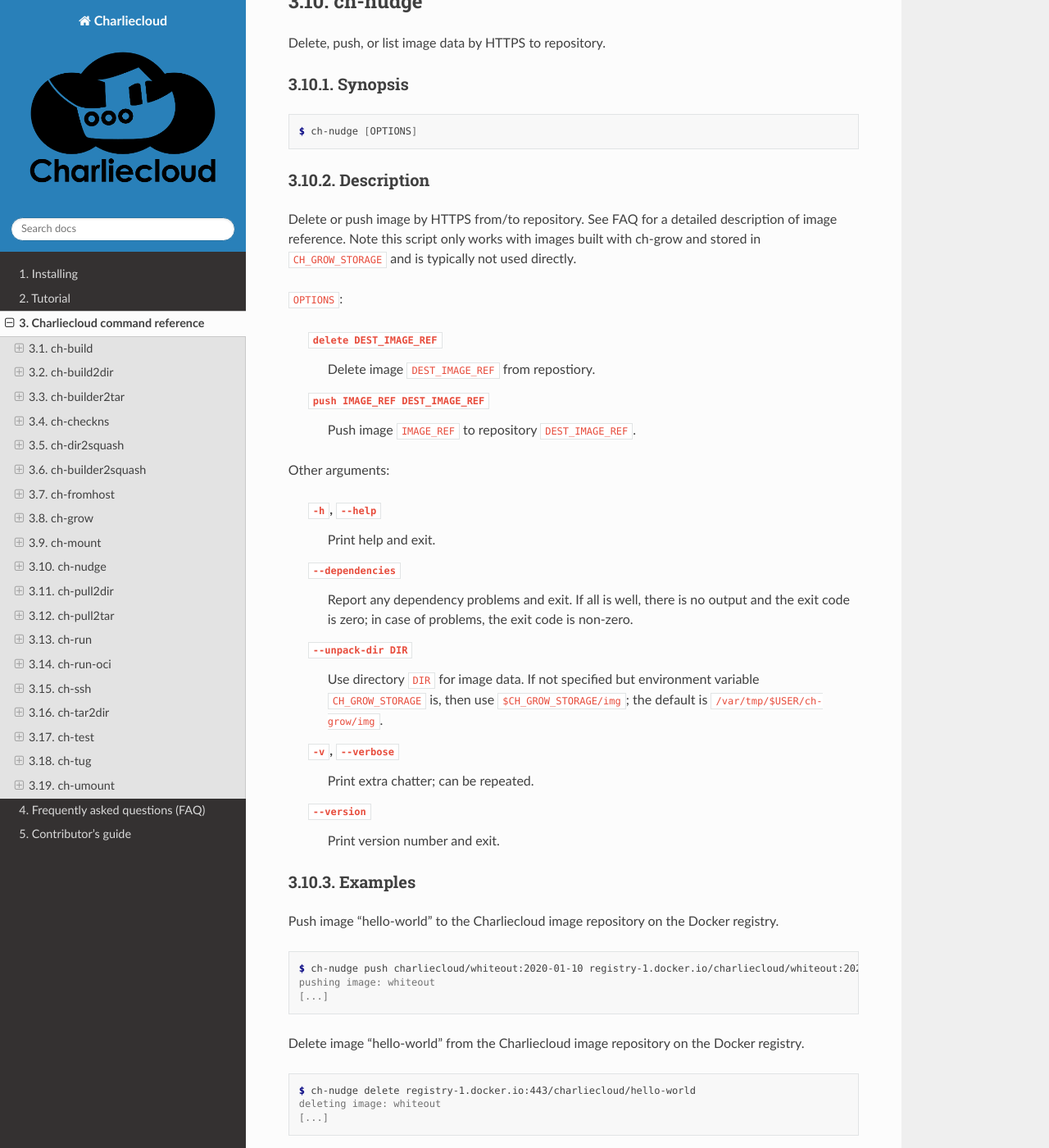
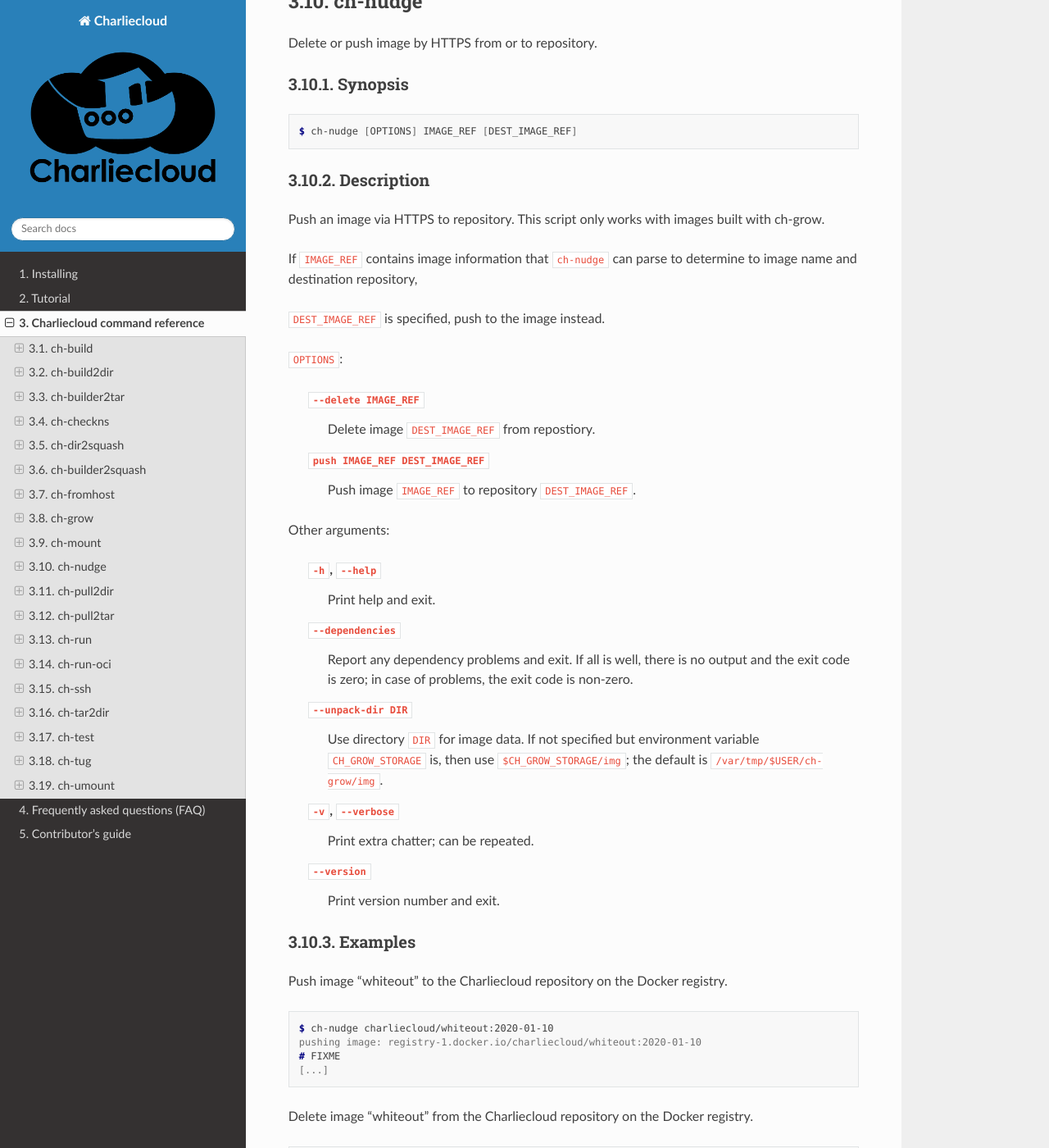
Before and after one commit to hpc/charliecloud, a Sphinx documentation site: the page built from doc/command-usage.rst, in a window 1280 px wide and 1400 px high, scrolled down 14860 px. Shown: the whole window at 82% size. Built offline with Sphinx 7.4.7 and the Read the Docs theme 2.0.0, drawn with Linux system fonts in a browser that asks for light colours.

Commit message:
add ch-nudge python script; fix doc-sane

```diff
--- a/doc/ch-nudge.rst
+++ b/doc/ch-nudge.rst
@@ -1,7 +1,7 @@
 :orphan:
 
 ch-nudge man page
-+++++++++++++++++
+++++++++++++++++++++++
 
 .. include:: ./ch-nudge_desc.rst
 .. include:: ./bugs.rst
--- a/doc/ch-nudge_desc.rst
+++ b/doc/ch-nudge_desc.rst
@@ -3,19 +3,25 @@
 
 ::
 
-   $ ch-nudge [OPTIONS]
+   $ ch-nudge [OPTIONS] IMAGE_REF [DEST_IMAGE_REF]
 
 Description
 ===========
 
-Delete or push image by HTTPS from/to repository. See FAQ for a detailed
-description of image reference. Note this script only works with images built
-with ch-grow and stored in :code:`CH_GROW_STORAGE` and is typically not used
-directly.
+Push an image via HTTPS to repository. This script only works with images
+built with ch-grow.
+
+If :code:`IMAGE_REF` contains image information that :code:`ch-nudge` can parse
+to determine to image name and destination repository,
+
+:code:`DEST_IMAGE_REF` is specified, push to the image instead.
+
 
 :code:`OPTIONS`:
 
-  :code:`delete DEST_IMAGE_REF`
+
+
+  :code:`--delete IMAGE_REF`
     Delete image :code:`DEST_IMAGE_REF` from repostiory.
 
   :code:`push IMAGE_REF DEST_IMAGE_REF`
@@ -46,20 +52,20 @@
 Examples
 ========
 
-Push image "hello-world" to the Charliecloud image repository on the Docker
-registry.
+Push image "whiteout" to the Charliecloud repository on the Docker registry.
 
 ::
 
-  $ ch-nudge push charliecloud/whiteout:2020-01-10 registry-1.docker.io/charliecloud/whiteout:2020-01-10
-  pushing image: whiteout
+  $ ch-nudge charliecloud/whiteout:2020-01-10
+  pushing image: registry-1.docker.io/charliecloud/whiteout:2020-01-10
+  # FIXME
   [...]
 
-Delete image "hello-world" from the Charliecloud image repository on the
-Docker registry.
+Delete image "whiteout" from the Charliecloud repository on the Docker registry.
 
 ::
 
   $ ch-nudge delete registry-1.docker.io:443/charliecloud/hello-world
   deleting image: whiteout
+  # FIXME
   [...]
--- a/doc/charliecloud.rst
+++ b/doc/charliecloud.rst
@@ -19,6 +19,7 @@
 ch-fromhost(1),
 ch-grow(1),
 ch-mount(1),
+ch-nudge(1),
 ch-pull2dir(1),
 ch-pull2tar(1),
 ch-run(1),
--- a/doc/command-usage.rst
+++ b/doc/command-usage.rst
@@ -78,7 +78,7 @@
 ch-nudge
 ++++++++
 
-Delete, push, or list image data by HTTPS to repository.
+Delete or push image by HTTPS from or to repository.
 
 .. include:: ./ch-nudge_desc.rst
 
--- a/doc/conf.py
+++ b/doc/conf.py
@@ -271,7 +271,7 @@
     "Mount a SquashFS image file using FUSE",
     [], 1),
    ("ch-nudge", "ch-nudge",
-    "Delete, push, or list image data by HTTPS to repository",
+    "Delete or push image by HTTPS from or to repository",
     [], 1),
    ("ch-pull2dir", "ch-pull2dir",
     "Pull image from a Docker Hub and unpack into directory",
```
Also changed, not shown: 3 other files.
